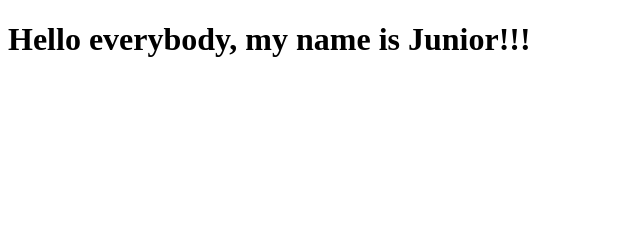
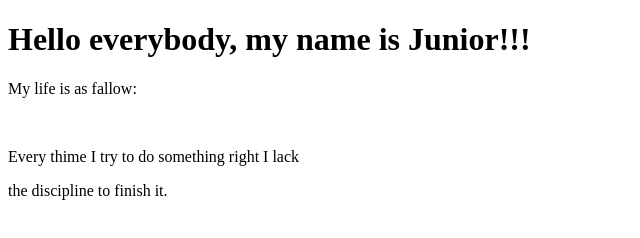
Before and after one commit to TheWoodpecker33/testr, a plain HTML site: page index.html in a window 1280 px wide. Shown: the whole page, without its empty margins (0-640 px from the left). Drawn offline with Linux system fonts and the light colour scheme.

Commit message:
Added some parragraphs

```diff
--- a/index.html
+++ b/index.html
@@ -8,5 +8,9 @@
 </head>
     <body>
         <h1>Hello everybody, my name is Junior!!!</h1>
+        <p>My life is as fallow: </p>
+        <br>
+        <p>Every thime I try to do something right I lack </p>
+        <p>the discipline to finish it.</p>
     </body>
 </html>
```
